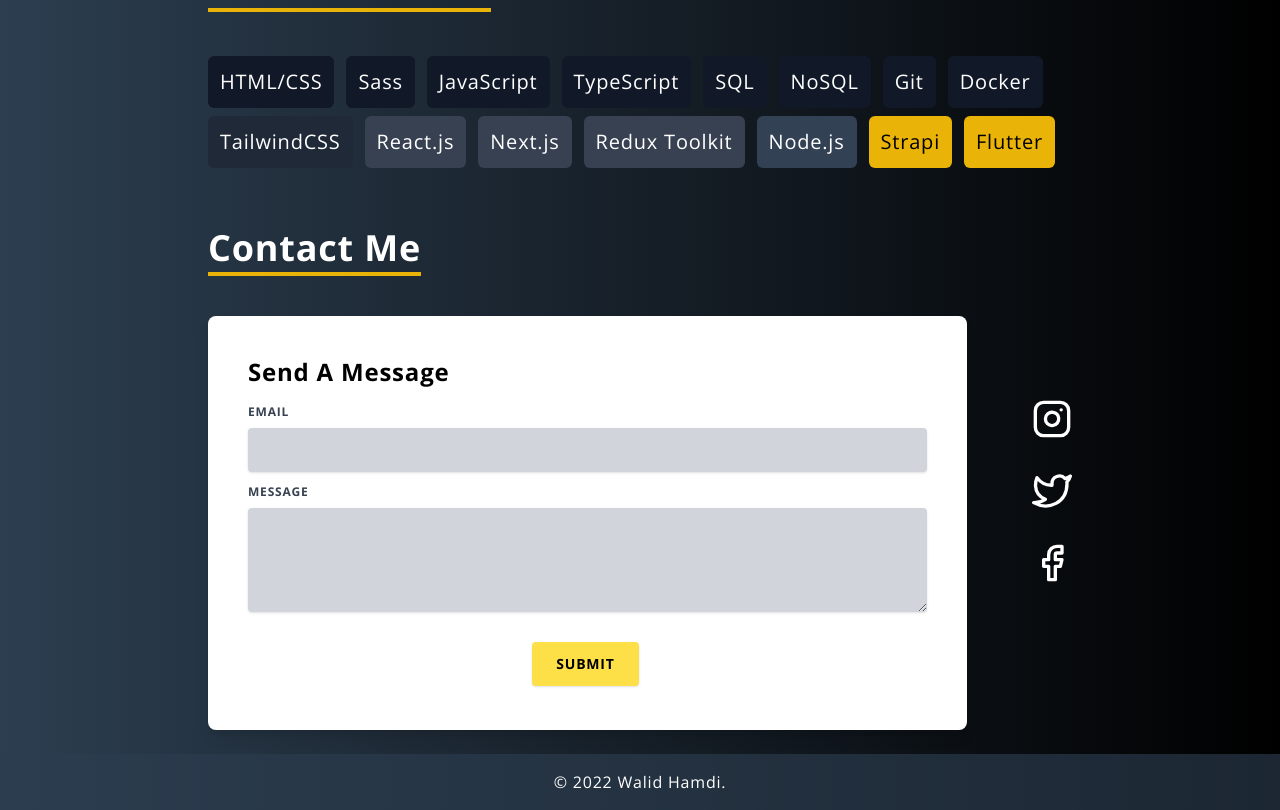
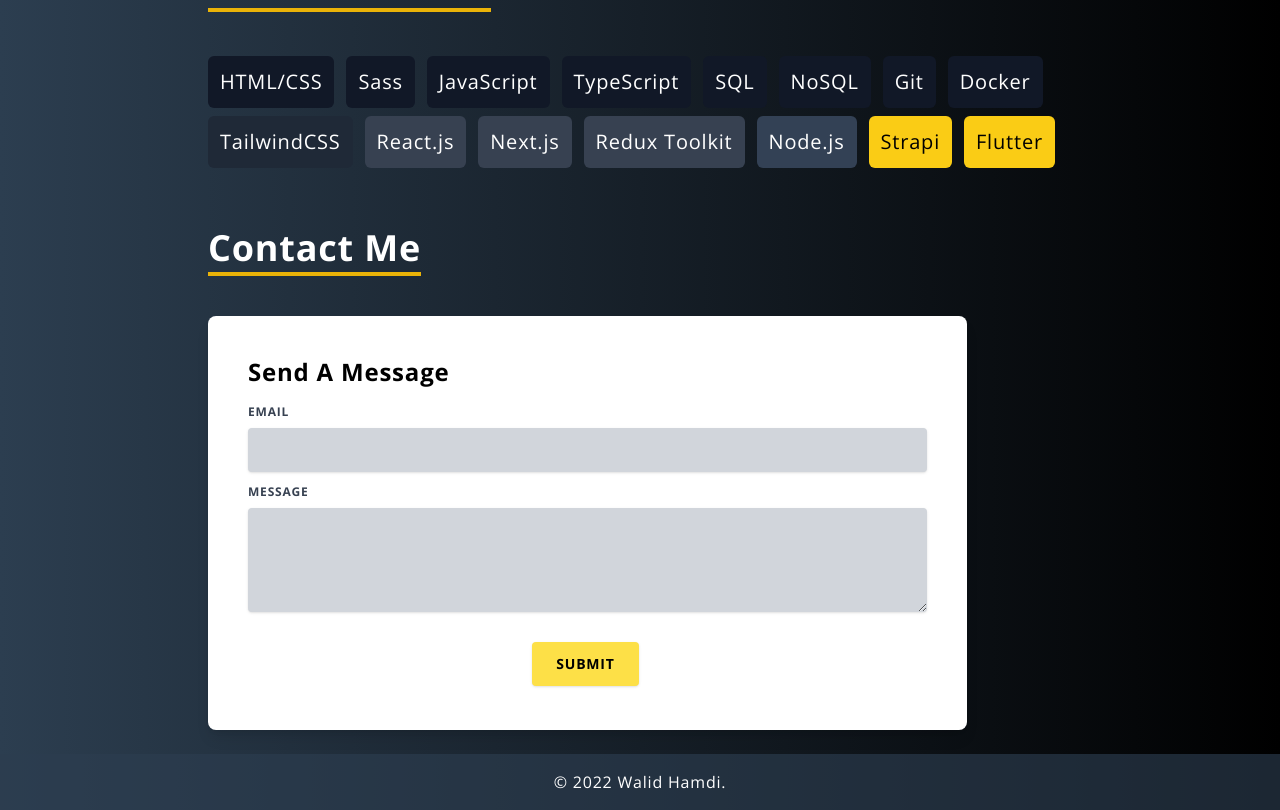
Before and after one commit to Walidhamdidev/Next.js_portfolio, a Next.js app: page / in a window 1280 px wide. Shown: the part 1388-2198 px from the top of the page. Built offline with nearby package versions, Linux system fonts and the light colour scheme.

Commit message:
update skills

```diff
--- a/components/Contact.js
+++ b/components/Contact.js
@@ -69,7 +69,7 @@ const Contact = () => {
         </div>
 
         <div className="relative self-center md:block space-y-8">
-          <Link href="https://www.instagram.com/walido_hamdi/">
+          {/* <Link href="https://www.instagram.com/walido_hamdi/">
             <a
               className="relative w-10 h-10 block transform transition-all hover:scale-110"
               target="_blank"
@@ -105,7 +105,7 @@ const Contact = () => {
                 alt="facebook social media icon"
               />
             </a>
-          </Link>
+          </Link> */}
 
           {/* {infoBox("email.svg", "email icon", "walidhamdidev@gmail.com")}
           {infoBox("whatsapp.svg", "What's up icon", "+21656560457‌")}
--- a/components/Skill.js
+++ b/components/Skill.js
@@ -39,7 +39,7 @@ export default function Skill({ skill, skillType }) {
           : skillType === "backend"
           ? "bg-slate-700"
           : skillType === "new"
-          ? "bg-yellow-500 text-black"
+          ? "bg-yellow-400 text-black"
           : ""
       }  text-xl w-fit rounded-md p-3 my-1 mr-3 inline-block transition-colors hover:bg-white hover:text-black`}
     >
```
